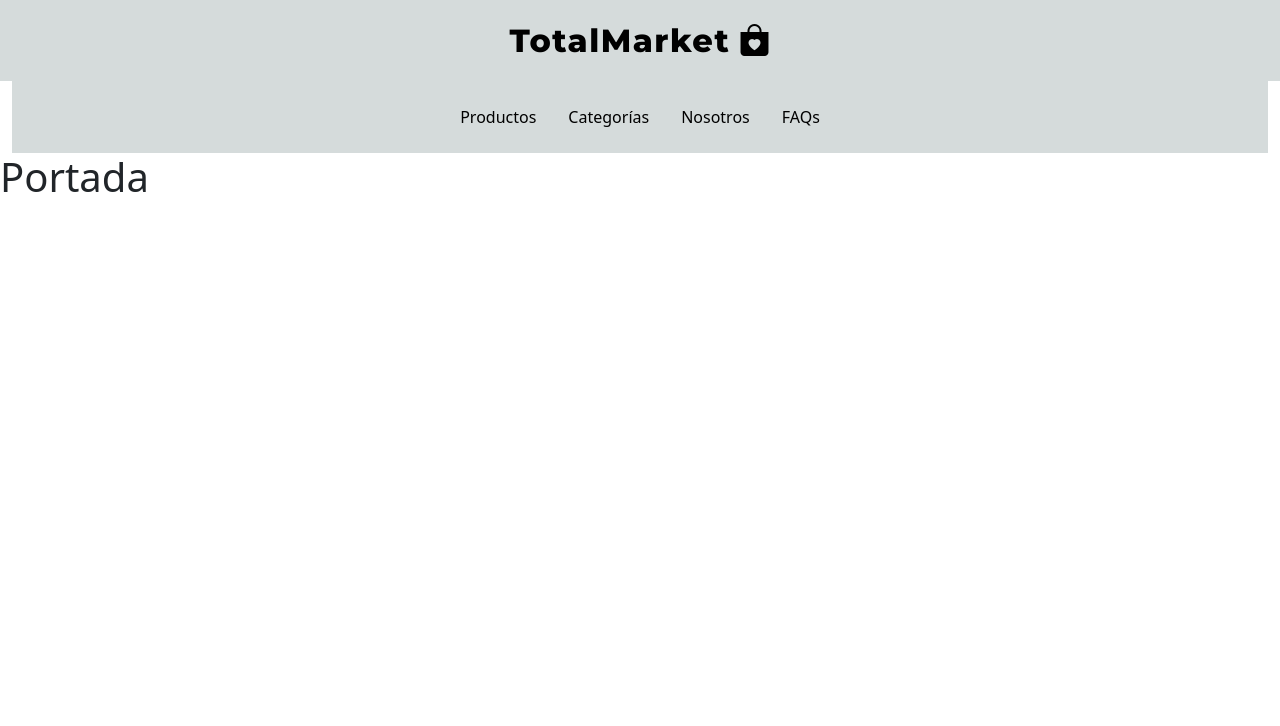
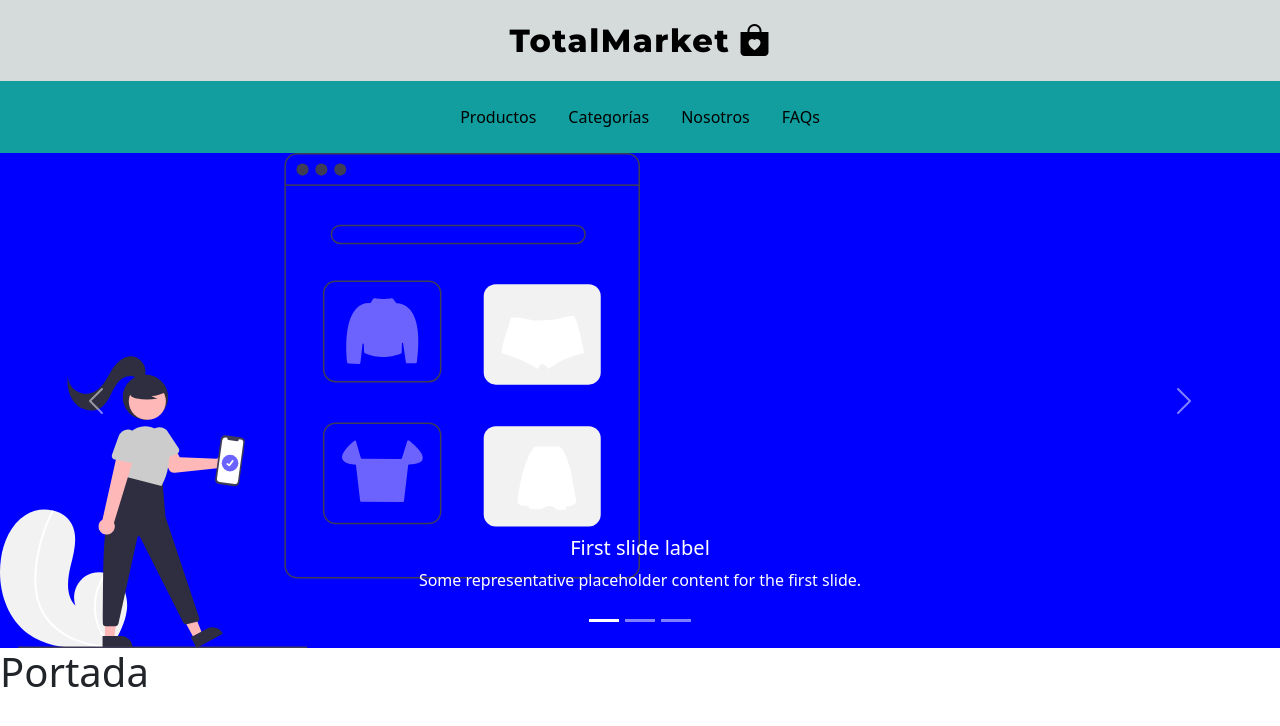
Before and after one commit to arieldiaz10/proyecto-lic-tienda-online, a Vue app: page / in a window 1280 px wide. Shown: the top 726 px of the page. Built offline with nearby package versions, Linux system fonts and the light colour scheme; a web font is replaced by a local one.

Commit message:
Las locuras de areil

```diff
--- a/src/App.vue
+++ b/src/App.vue
@@ -3,18 +3,24 @@
   <HeaderCard></HeaderCard>
   <!--Sección nav de la parte-->
   <NavBarCard></NavBarCard>
+  <!--Sección para el carrusel-->
+  <CarouselCard></CarouselCard>
   <!--Etiqueta para el enrutador-->
+
   <router-view />
 </template>
 
 <script>
 import NavBarCard from './components/NavBarCard.vue'
 import HeaderCard from './components/HeaderCard.vue'
+import CarouselCard from './components/CarouselCard.vue'
+
 export default {
   name: 'App',
   components: {
     NavBarCard,
-    HeaderCard
+    HeaderCard,
+    CarouselCard
   }
 }
 </script>
--- /dev/null
+++ b/src/components/CarouselCard.vue
@@ -0,0 +1,57 @@
+<template>
+    <div id="carouselExampleCaptions" class="carousel slide">
+  <div class="carousel-indicators">
+    <button type="button" data-bs-target="#carouselExampleCaptions" data-bs-slide-to="0" class="active" aria-current="true" aria-label="Slide 1"></button>
+    <button type="button" data-bs-target="#carouselExampleCaptions" data-bs-slide-to="1" aria-label="Slide 2"></button>
+    <button type="button" data-bs-target="#carouselExampleCaptions" data-bs-slide-to="2" aria-label="Slide 3"></button>
+  </div>
+  <div class="carousel-inner">
+    <div class="carousel-item active">
+      <img src="../assets/persona_comprando.svg" class="d-block w-50" alt="...">
+      <div class="carousel-caption d-none d-md-block">
+        <h5>First slide label</h5>
+        <p>Some representative placeholder content for the first slide.</p>
+      </div>
+    </div>
+    <div class="carousel-item">
+      <img src="../assets/persona_comprando.svg" class="d-block w-50" alt="...">
+      <div class="carousel-caption d-none d-md-block">
+        <h5>Second slide label</h5>
+        <p>Some representative placeholder content for the second slide.</p>
+      </div>
+    </div>
+    <div class="carousel-item">
+      <img src="../assets/persona_comprando.svg" class="d-block w-50" alt="...">
+      <div class="carousel-caption d-none d-md-block">
+        <h5>Third slide label</h5>
+        <p>Some representative placeholder content for the third slide.</p>
+      </div>
+    </div>
+  </div>
+  <button class="carousel-control-prev" type="button" data-bs-target="#carouselExampleCaptions" data-bs-slide="prev">
+    <span class="carousel-control-prev-icon" aria-hidden="true"></span>
+    <span class="visually-hidden">Previous</span>
+  </button>
+  <button class="carousel-control-next" type="button" data-bs-target="#carouselExampleCaptions" data-bs-slide="next">
+    <span class="carousel-control-next-icon" aria-hidden="true"></span>
+    <span class="visually-hidden">Next</span>
+  </button>
+</div>
+</template>
+
+<script>
+export default {
+    name:'CarouselCard',
+}
+</script>
+
+<style>
+.carousel-inner {
+    background-color: blue;
+    text-align: center;
+}
+
+.carousel-slide {
+    text-align: center;
+}
+</style>
--- a/src/components/NavBarCard.vue
+++ b/src/components/NavBarCard.vue
@@ -19,8 +19,8 @@ export default {
 </script>
 
 <style scoped>
-header {
-  background-color: #d5dbdb;
+.container-fluid {
+  background-color: #129e9e;
 }
 .nav-link {
   color: black;
```
